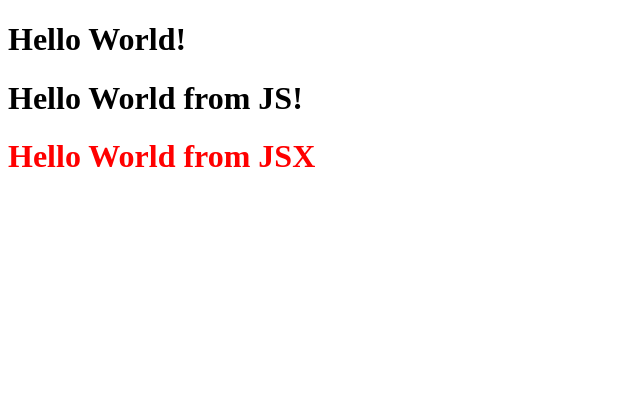
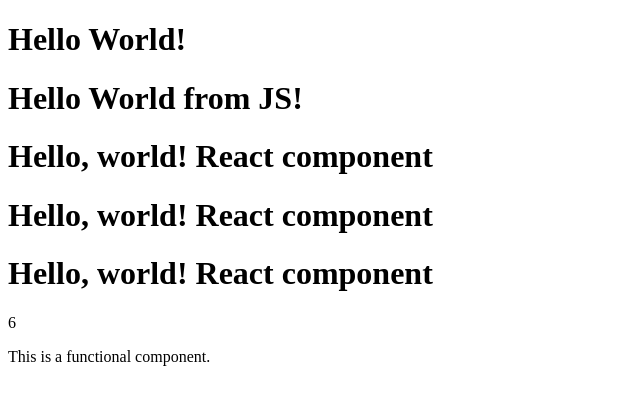
Before and after one commit to hakrsh/namaste-react, a React (Vite) app: page / in a window 1280 px wide. Shown: the top 404 px of the page, without its empty margins (0-640 px from the left). Built offline with nearby package versions, Linux system fonts and the light colour scheme.

Commit message:
React functional components

```diff
--- a/Main.js
+++ b/Main.js
@@ -1,10 +1,33 @@
-import React from "react"
-import ReactDOM from "react-dom/client"
+import React from "react";
+import ReactDOM from "react-dom/client";
 
-const heading = <h1 id="heading" className="test" tabIndex={2}>Hello World from JSX</h1>
+//React element
+const heading = (
+  <h1 id="heading" className="test" tabIndex={2}>
+    Hello World from JSX
+  </h1>
+);
 // Parcel will use babel to transpile this code to React.createElement, that's how it's running
 // This is not a valid js
 // JSX is an HTML-like or XML-like syntax
 
-const root = ReactDOM.createRoot(document.getElementById('jsxRoot'))
-root.render(heading)
+// React Functional component => a function returns JSX or a React element
+const HeadingComponent = () => <h1>Hello, world! React component</h1>;
+// incase of multiple linse wrap it inside ()
+const MyComponent = () => (
+  <div>
+    <HeadingComponent/>
+    <HeadingComponent></HeadingComponent>
+    {/* u can have any js code inside {} */}
+    {HeadingComponent()}
+    <p>{1+2+3}</p>
+    <p>This is a functional component.</p>
+  </div>
+);
+
+const root = ReactDOM.createRoot(document.getElementById("jsxRoot"));
+// root.render(heading); // React element
+root.render(<MyComponent/>); // React functoinal component
+
+// The browser doesn't need to know u r having nested component or whatnot
+// babel (JSX => react ) and react together convert everything to proper html DOM
```
Also changed, not shown: 1 other file (tests, documents, lock files or other folders).
